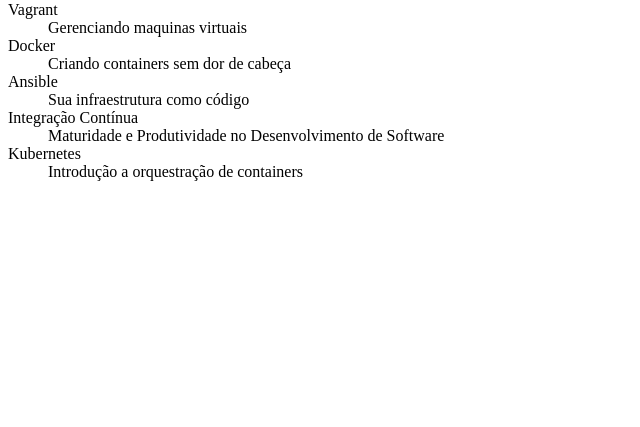
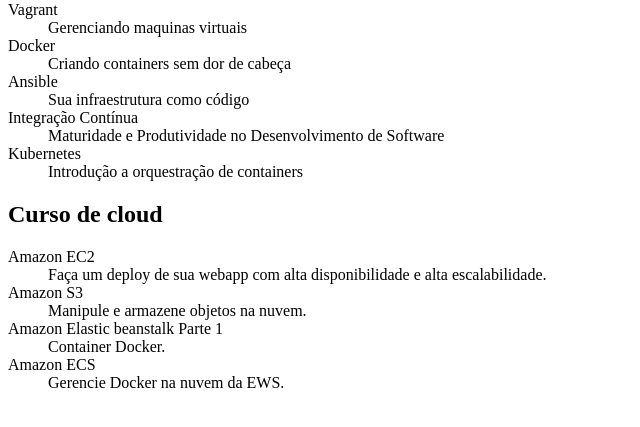
Before and after one commit to WesleiST/WstServer, a plain HTML site: page index.html in a window 1280 px wide. Shown: the part 79-506 px from the top of the page, without its empty margins (0-640 px from the left). Drawn offline with Linux system fonts and the light colour scheme.

Commit message:
Insersão de cursos de Cloud

```diff
--- a/index.html
+++ b/index.html
@@ -22,5 +22,21 @@
 	        <dt>Kubernetes</dt>
 	        <dd>Introdução a orquestração de containers</dd>
 	    </dl>
+
+	    <h2>Curso de cloud</h2>
+	    <dl>
+	    	<dt>Amazon EC2</dt>
+	    	<dd>Faça um deploy de sua webapp com alta disponibilidade e alta escalabilidade.</dd>
+
+	    	<dt>Amazon S3</dt>
+	    	<dd>Manipule e armazene objetos na nuvem.</dd>
+
+	    	<dt>Amazon Elastic beanstalk Parte 1</dt>
+	    	<dd>Container Docker.</dd>
+
+	    	<dt>Amazon ECS</dt>
+	    	<dd>Gerencie Docker na nuvem da EWS.</dd>
+	    </dl>
+
 	</body>
 </html>
```
